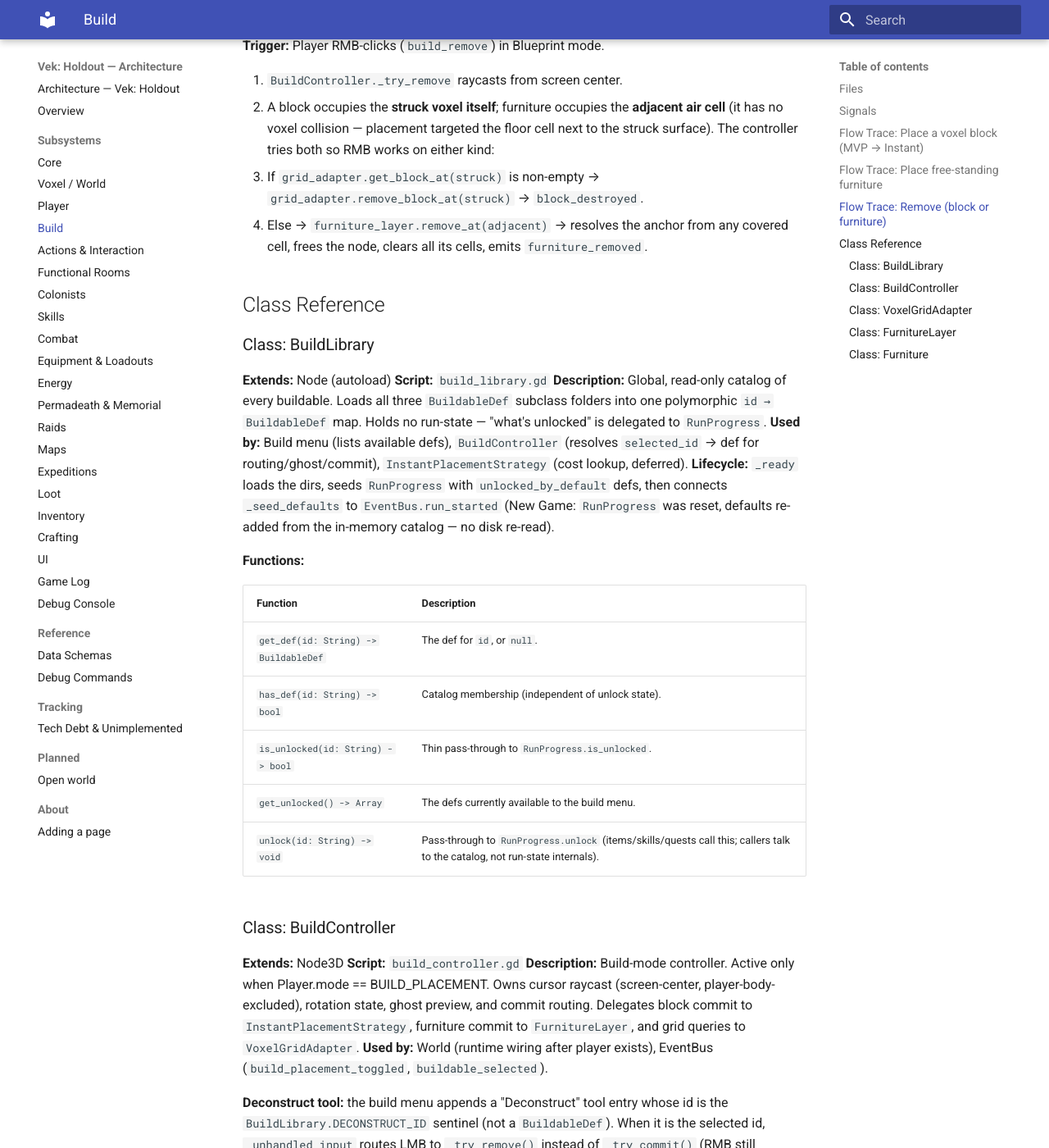
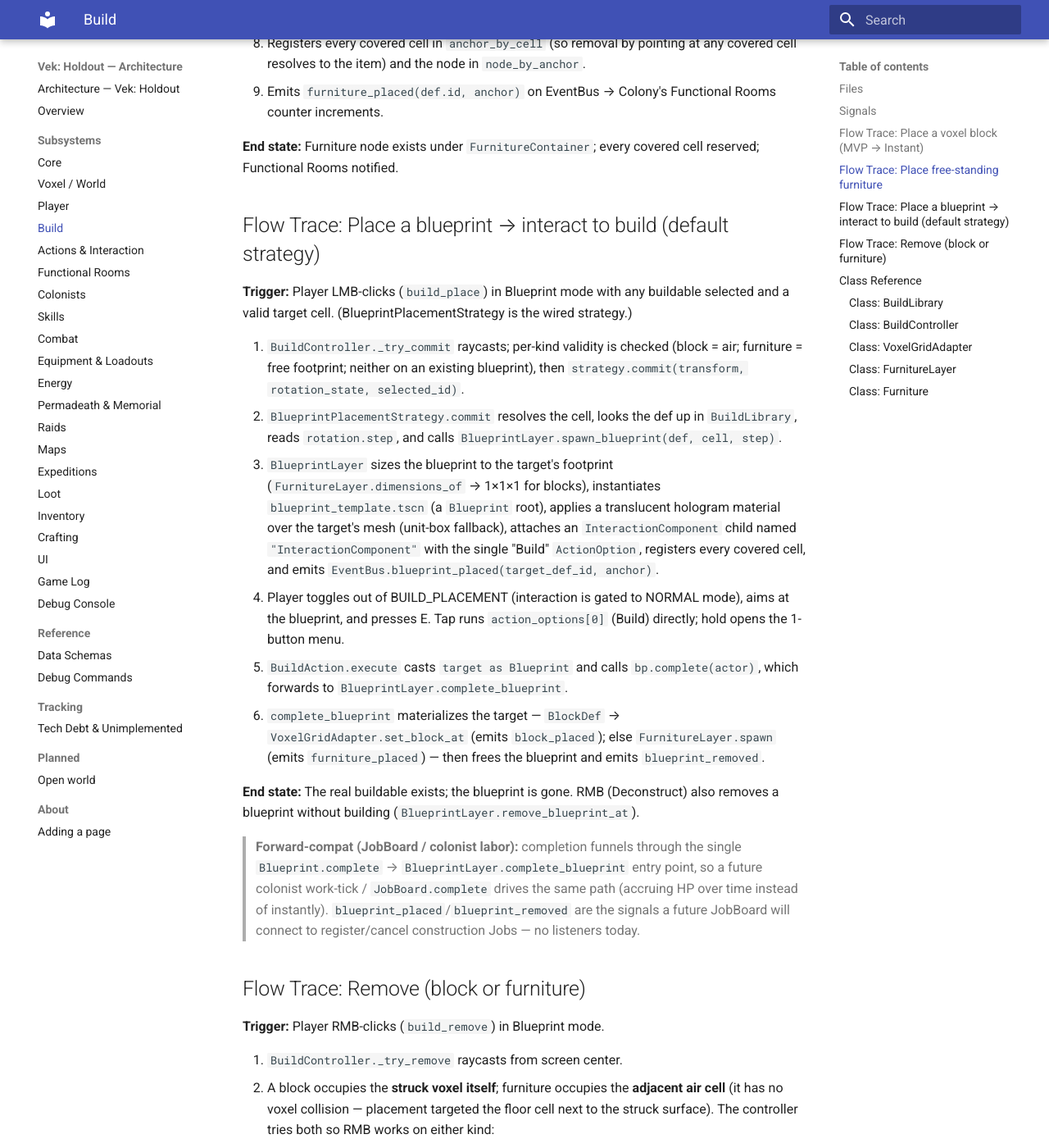
Before and after one commit to gdgonzaga/vek-holdout, an MkDocs documentation site: the page built from docs/architecture/build.md, in a window 1280 px wide and 1400 px high, scrolled down 4406 px. Shown: the whole window at 82% size. Built offline with MkDocs 1.6.1 and Material for MkDocs 9.7.7, drawn with Linux system fonts in a browser that asks for light colours; some of the changed text lies outside the part shown.

Commit message:
feat(build): add blueprint placement strategy (interact-to-build)
Placement now spawns a non-physical, interactable Blueprint instead of
materializing the buildable directly. The player completes it by aiming
and pressing E (Build action), which materializes the target and removes
the blueprint. Incremental step toward blueprint-then-build (GDD §7.4).

- BlueprintPlacementStrategy: second IPlacementStrategy impl; handles
  both BlockDef and FurnitureDef targets via BuildLibrary lookup.
- BlueprintLayer: spawn/remove + cell registry, and the single
  complete_blueprint() entry point a future JobBoard/colonist will call.
  Emits blueprint_placed/blueprint_removed (the JobBoard register/cancel
  seam; no listeners yet).
- Blueprint (extends Furniture) + BuildAction: the interactable node and
  its data-driven "Build" action.
- BuildController commit path unified so both kinds route through the
  strategy; InstantPlacementStrategy extended to handle furniture so it
  remains a complete fallback.
- Blueprints are non-physical (no World-layer collision; GDD §7.6) but
  still ray-targetable via the Build-layer footprint box, and use the
  voxel-corner position convention for blocks.

```diff
--- a/docs/architecture/build.md
+++ b/docs/architecture/build.md
@@ -2,11 +2,11 @@
 
 Blueprint mode UX: cursor raycast, rotation state, ghost preview, validity check, commit — plus the global `BuildLibrary` catalog that everything reads from, and a `FurnitureLayer` for free-standing furniture. The controller is voxel-agnostic: all voxel coupling is behind the `IBlockGrid` adapter, and `voxel_tool` is never imported here.
 
-**Two-kind placement model:** a single `BuildController` routes commit by the selected def's runtime kind (per the `BuildableDef` hierarchy in `data/`):
-- **`BlockDef`** (voxel block: wood/scrap/stone/metal/reinforced) → `InstantPlacementStrategy` → `VoxelGridAdapter` → voxel grid.
-- **everything else** — a plain `BuildableDef` (e.g. `pole`) or a `FurnitureDef` (e.g. `workbench`) → `FurnitureLayer`, which spawns a free-standing `Furniture` node (see Class Reference) under the world's `FurnitureContainer`.
+**Two-kind placement, strategy-driven commit:** a single `BuildController` does per-kind VALIDITY only (block = air; furniture = free footprint, neither overlapping a blueprint), then delegates COMMIT to an `IPlacementStrategy`. Which strategy is wired decides what commit does:
+- **`BlueprintPlacementStrategy`** (default) → spawns a non-physical `Blueprint` (an interactable furniture-like node) for the player to complete by interacting (Build action). The incremental step toward blueprint-then-build (GDD §7.4); see the blueprint flow trace below.
+- **`InstantPlacementStrategy`** (MVP/debug fallback) → `BlockDef` → `VoxelGridAdapter` → voxel grid; everything else → `FurnitureLayer` spawn. Materializes immediately.
 
-The def's shape drives routing everywhere: `BuildController._is_furniture(id)` is `def != null and not (def is BlockDef)`, the ghost uses the same test to pick a single-cell preview vs. a footprint-center preview, and `FurnitureLayer` reads `FurnitureDef.dimensions` for multi-cell validity + placement.
+The def's shape still drives VALIDITY everywhere: `BuildController._is_furniture(id)` is `def != null and not (def is BlockDef)`, the ghost uses the same test to pick a single-cell preview vs. a footprint-center preview, and `FurnitureLayer`/`BlueprintLayer` read `FurnitureDef.dimensions` for multi-cell validity + placement.
 
 ## Files
 
@@ -18,8 +18,10 @@ The def's shape drives routing everywhere: `BuildController._is_furniture(id)` i
 | `rotation_state.gd` | Script | Axis cycle (R: Z→X→Y) + 90° step wheel (mouse wheel: CW = `cycle_step`, CCW = `cycle_step_back`) + the even-footprint 0.5m pivot rule (GDD §7.4). **Rotation is now wired** in `BuildController._unhandled_input` (wheel up/down + R), and the ghost yaw is applied each frame in `_physics_process`. **Still a stub:** the 0.5m pivot is unimplemented (`get_yaw_degrees` returns a Y-axis yaw = `step * 90°`), and axis rotation has no visible effect on cube blocks — it only matters for multi-cell furniture footprints today. |
 | `i_block_grid.gd` | Script (interface) | Documentation-only contract: `get_block_at`, `set_block_at`, `remove_block_at`, `is_valid_placement`, `raycast_to_voxel`, `snap_transform`. Implementations duck-type; they do NOT extend it. |
 | `i_placement_strategy.gd` | Script (interface) | Documentation-only contract: `commit(transform, rotation, item_id) -> bool`. Implementations duck-type; they do NOT extend it. |
-| `instant_placement_strategy.gd` | Script (`RefCounted`) | MVP block strategy: resolves the cell from `transform.origin`, calls `VoxelGridAdapter.set_block_at`. Cost deduction deferred (TODO). |
-| `blueprint_then_build_strategy.gd` | Script *(planned — not yet implemented)* | Post-MVP block strategy: spawns a blueprint ghost → registers a construction Job on the Job Board (colonist builds it over time). Will be the second `IPlacementStrategy` impl alongside `InstantPlacementStrategy`. |
+| `instant_placement_strategy.gd` | Script (`RefCounted`) | MVP/debug strategy: resolves the cell from `transform.origin` and materializes directly — `BlockDef` → `VoxelGridAdapter.set_block_at`, else `FurnitureLayer.spawn`. Handles both kinds so it stays a complete fallback. Cost deduction deferred (TODO). |
+| `blueprint_placement_strategy.gd` | Script (`RefCounted`) | Default strategy: spawns a `Blueprint` (via `BlueprintLayer`) for the player to complete by interacting — the incremental blueprint-then-build step (GDD §7.4). The second `IPlacementStrategy` impl alongside `InstantPlacementStrategy`. |
+| `blueprint_layer.gd` | Script (`RefCounted`) | Sibling of `FurnitureLayer`. Owns blueprint spawn/remove + cell registry and the single `complete_blueprint()` entry point a future JobBoard/colonist will call. Reuses `FurnitureLayer`'s static geometry helpers. Emits `blueprint_placed`/`blueprint_removed`. |
+| `blueprint.gd` / `blueprint_template.tscn` | Script/Scene | `Blueprint extends Furniture` — an interactable node carrying `target_def_id`/`target_rotation_step`/`anchor_cell`. The Build action calls its `complete()`, which forwards to `BlueprintLayer.complete_blueprint`. |
 | `voxel_grid_adapter.gd` | Script (`RefCounted`) | `IBlockGrid` impl wrapping `voxel/voxel_grid.gd`. Adds `is_valid_placement` + `snap_transform` + raycast `exclude` passthrough (for player-body exclusion). |
 | `furniture_layer.gd` | Script (`RefCounted`) | Free-standing furniture layer — sibling of `VoxelGridAdapter` for non-block buildables. Spawns a `Furniture` node (from `new_furniture_template.tscn`) under the world's `FurnitureContainer`; owns the anchor + footprint model (cell-box `dimensions`, yaw swaps x/z), overlap rejection, and removal-by-pointing-at-any-covered-cell. Emits `furniture_placed` / `furniture_removed` on EventBus. |
 | `new_furniture_template.tscn` | Scene | Node template for spawned furniture: a root `Furniture` node (`subsystems/furniture/furniture.gd`) holding a `Mesh` `MeshInstance3D` (gets a runtime trimesh `StaticBody3D` on collision layer 1) + a `BuildBody` `StaticBody3D` with a footprint-sized `BoxShape3D` (collision layer 3). Rotated as a unit by yaw. |
@@ -70,6 +72,21 @@ Build placement has no same-scene signals — the controller calls strategies/la
 
 **End state:** Furniture node exists under `FurnitureContainer`; every covered cell reserved; Functional Rooms notified.
 
+## Flow Trace: Place a blueprint → interact to build (default strategy)
+
+**Trigger:** Player LMB-clicks (`build_place`) in Blueprint mode with any buildable selected and a valid target cell. (BlueprintPlacementStrategy is the wired strategy.)
+
+1. `BuildController._try_commit` raycasts; per-kind validity is checked (block = air; furniture = free footprint; neither on an existing blueprint), then `strategy.commit(transform, rotation_state, selected_id)`.
+2. `BlueprintPlacementStrategy.commit` resolves the cell, looks the def up in `BuildLibrary`, reads `rotation.step`, and calls `BlueprintLayer.spawn_blueprint(def, cell, step)`.
+3. `BlueprintLayer` sizes the blueprint to the target's footprint (`FurnitureLayer.dimensions_of` → 1×1×1 for blocks), instantiates `blueprint_template.tscn` (a `Blueprint` root), applies a translucent hologram material over the target's mesh (unit-box fallback), attaches an `InteractionComponent` child named `"InteractionComponent"` with the single "Build" `ActionOption`, registers every covered cell, and emits `EventBus.blueprint_placed(target_def_id, anchor)`.
+4. Player toggles out of BUILD_PLACEMENT (interaction is gated to NORMAL mode), aims at the blueprint, and presses E. Tap runs `action_options[0]` (Build) directly; hold opens the 1-button menu.
+5. `BuildAction.execute` casts `target as Blueprint` and calls `bp.complete(actor)`, which forwards to `BlueprintLayer.complete_blueprint`.
+6. `complete_blueprint` materializes the target — `BlockDef` → `VoxelGridAdapter.set_block_at` (emits `block_placed`); else `FurnitureLayer.spawn` (emits `furniture_placed`) — then frees the blueprint and emits `blueprint_removed`.
+
+**End state:** The real buildable exists; the blueprint is gone. RMB (Deconstruct) also removes a blueprint without building (`BlueprintLayer.remove_blueprint_at`).
+
+> **Forward-compat (JobBoard / colonist labor):** completion funnels through the single `Blueprint.complete` → `BlueprintLayer.complete_blueprint` entry point, so a future colonist work-tick / `JobBoard.complete` drives the same path (accruing HP over time instead of instantly). `blueprint_placed`/`blueprint_removed` are the signals a future JobBoard will connect to register/cancel construction Jobs — no listeners today.
+
 ## Flow Trace: Remove (block or furniture)
 
 **Trigger:** Player RMB-clicks (`build_remove`) in Blueprint mode.
@@ -113,8 +130,9 @@ Build placement has no same-scene signals — the controller calls strategies/la
 | Property | Type | Description |
 |---|---|---|
 | `grid_adapter` | `VoxelGridAdapter` | Runtime-wired (RefCounted can't be `@export`'d). The active grid adapter. |
-| `strategy` | `InstantPlacementStrategy` | Runtime-wired (same reason). The block placement strategy. |
+| `strategy` | `IPlacementStrategy` (duck-typed) | Runtime-wired (RefCounted can't be `@export`'d). The placement strategy — `BlueprintPlacementStrategy` (default) or `InstantPlacementStrategy`. |
 | `furniture_layer` | `FurnitureLayer` | Runtime-wired. The free-standing furniture layer (non-block path). |
+| `blueprint_layer` | `BlueprintLayer` | Runtime-wired. Blueprint spawn/remove + completion registry (BlueprintPlacementStrategy path). |
 | `camera_path` | `NodePath` | `[export]` Path to the build camera; resolved in `_ready`, or via `set_camera()`. |
 | `exclude_bodies` | `Array[PhysicsBody3D]` | Bodies to skip in the cursor raycast (the player capsule). Add via `add_exclude_body()`. |
 | `rotation_state` | `RotationState` | Current axis + 90° step. |
```
Also changed, not shown: 16 other files.
